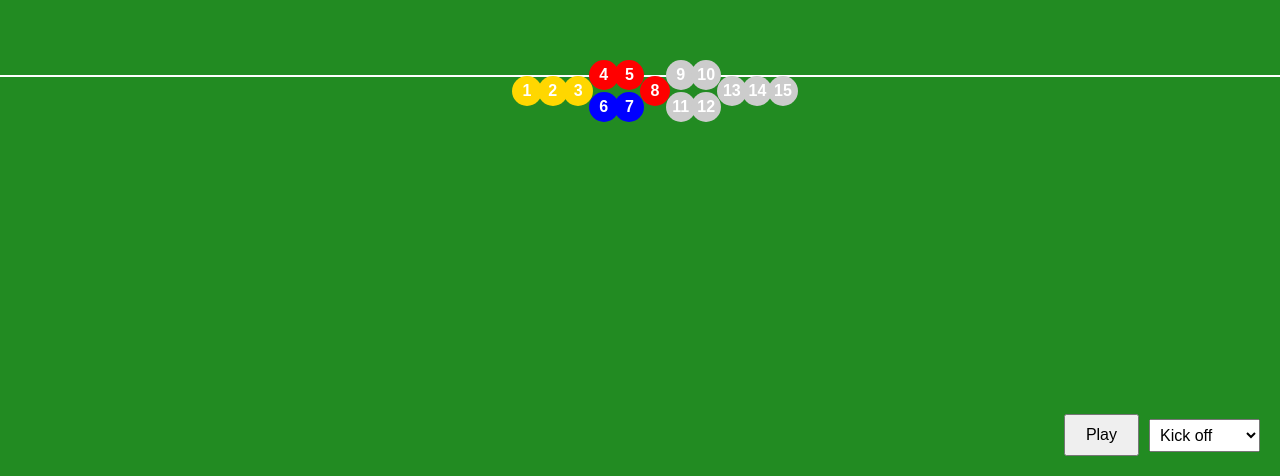
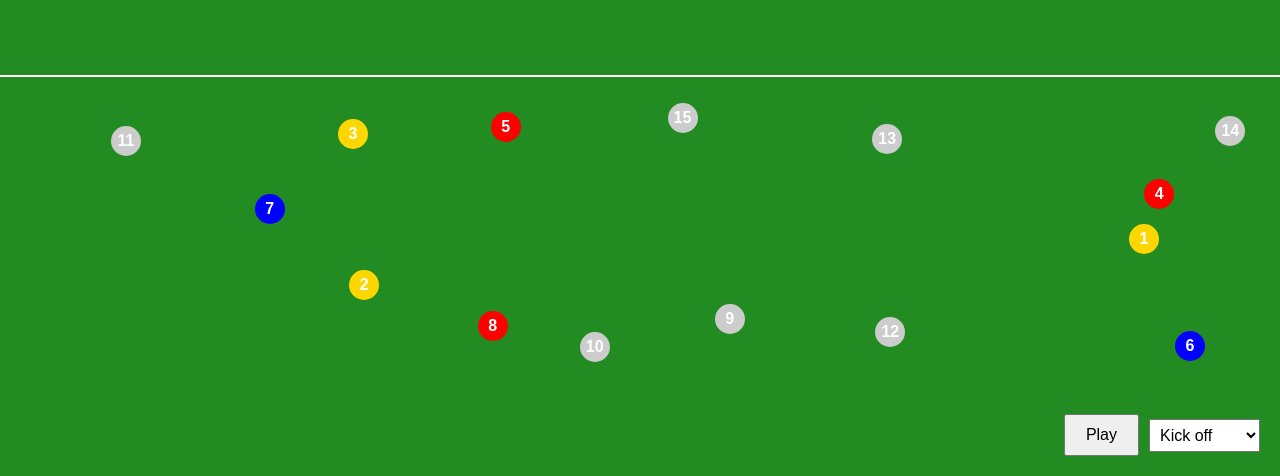
Before and after one commit to jace-crafted/RugbyPlays, a plain HTML site: page index.html in a window 1280 px wide. Shown: the part 324-800 px from the top of the page. Drawn offline with Linux system fonts and the light colour scheme.

Commit message:
Update index.html

```diff
--- a/index.html
+++ b/index.html
@@ -152,78 +152,61 @@
 
   // Formation positions (percentages for responsiveness)
   const formations = {
-    "Kick off": [
-      { label: '1',  color: 'yellow', x: 40,  y: 50 },
-      { label: '2',  color: 'yellow', x: 42,  y: 50 },
-      { label: '3',  color: 'yellow', x: 44,  y: 50 },
-      { label: '4',  color: 'red',    x: 46,  y: 48 },
-      { label: '5',  color: 'red',    x: 48,  y: 48 },
-      { label: '6',  color: 'blue',   x: 46,  y: 52 },
-      { label: '7',  color: 'blue',   x: 48,  y: 52 },
-      { label: '8',  color: 'red',    x: 50,  y: 50 },
-      { label: '9',  color: 'white',  x: 52,  y: 48 },
-      { label: '10', color: 'white',  x: 54,  y: 48 },
-      { label: '11', color: 'white',  x: 52,  y: 52 },
-      { label: '12', color: 'white',  x: 54,  y: 52 },
-      { label: '13', color: 'white',  x: 56,  y: 50 },
-      { label: '14', color: 'white',  x: 58,  y: 50 },
-      { label: '15', color: 'white',  x: 60,  y: 50 },
+    "Receive Kick off": [
+      { label: '1', color: 'yellow',   x: 88.20337620578779, y: 68.48813913428522 },
+	  { label: '2', color: 'yellow',   x: 27.289323714768386, y: 74.30748188076956 },
+	  { label: '3', color: 'yellow',   x: 26.394192122186492, y: 55.33241091630654 },
+	  { label: '4', color: 'red', 	    x: 89.38153135048232, y: 62.88521335242076 },
+	  { label: '5', color: 'red', 	    x: 38.32646704180064, y: 54.43862419575141 },
+	  { label: '6', color: 'blue',     x: 91.79310691318328, y: 81.84729955261527 },
+	  { label: '7', color: 'blue',     x: 19.891312038016856, y: 64.81128883232287 },
+	  { label: '8', color: 'red', 	    x: 37.32499493663334, y: 79.43213339867138 },
+	  { label: '9', color: 'white',    x: 55.83132532248543, y: 78.53834667811626 },
+	  { label: '10',color: 'white',   x: 45.28989147909968, y: 82.00095470986501 },
+	  { label: '11',color: 'white',   x: 8.670786646018074, y: 56.22186726869985 },
+	  { label: '12',color: 'white',   x: 68.38826366559485, y: 80.18524972624529 },
+	  { label: '13',color: 'white',   x: 68.1378968658938, y: 56.024930620591206 },
+	  { label: '14',color: 'white',   x: 94.94992958387762, y: 55.05540049850589 },
+	  { label: '15',color: 'white',   x: 52.148648473610834, y: 53.39335067213591 }
     ],
-    "Scrum": [
-      { label: '1',  color: 'yellow', x: 30,  y: 50 },
-      { label: '2',  color: 'yellow', x: 32,  y: 50 },
-      { label: '3',  color: 'yellow', x: 34,  y: 50 },
-      { label: '4',  color: 'red',    x: 36,  y: 48 },
-      { label: '5',  color: 'red',    x: 38,  y: 48 },
-      { label: '6',  color: 'blue',   x: 36,  y: 52 },
-      { label: '7',  color: 'blue',   x: 38,  y: 52 },
-      { label: '8',  color: 'red',    x: 40,  y: 50 },
-      { label: '9',  color: 'white',  x: 42,  y: 48 },
-      { label: '10', color: 'white',  x: 44,  y: 48 },
-      { label: '11', color: 'white',  x: 42,  y: 52 },
-      { label: '12', color: 'white',  x: 44,  y: 52 },
-      { label: '13', color: 'white',  x: 46,  y: 50 },
-      { label: '14', color: 'white',  x: 48,  y: 50 },
-      { label: '15', color: 'white',  x: 50,  y: 50 },
+    "Left Scrum": [
+		{ label: '1',  color: 'yellow',  x: 12.266378617363344, y: 44.74305725097656 },
+		{ label: '2',  color: 'yellow',  x: 15.606579059956541, y: 44.75 },
+		{ label: '3',  color: 'yellow',  x: 18.945940514469452, y: 44.9513905843099 },
+		{ label: '4',  color: 'red', 	  x: 13.068562841875378, y: 50.493057250976555 },
+		{ label: '5',  color: 'red',   x: 17.31896477113583, y: 50.29166666666667 },
+		{ label: '6',  color: 'blue',    x: 20.464061234158333, y: 50.31250000000001 },
+		{ label: '7',  color: 'blue',    x: 9.548331993569132, y: 50.416666666666664 },
+		{ label: '8',  color: 'red',   x: 15.192089510117313, y: 55.55555725097656 },
+		{ label: '9',  color: 'white',   x: 17.834774397577117, y: 59.972223917643234 },
+		{ label: '10', color: 'white',  x: 28.56963424437299, y: 68.125 },
+		{ label: '11', color: 'white',  x: 85.78845450349176, y: 77.02083333333334 },
+		{ label: '12', color: 'white',  x: 43.415062220533564, y: 72.8402811686198 },
+		{ label: '13', color: 'white',  x: 60.95676238130526, y: 76.14583333333333 },
+		{ label: '14', color: 'white',  x: 4.060322985388458, y: 67.68055725097656 },
+		{ label: '15', color: 'white',  x: 34.946076126343954, y: 83.2777811686198 }
     ],
-    "Left Maul": [
-      { label: '1', color: 'yellow', x: 20, y: 40 },
-      { label: '2', color: 'yellow', x: 22, y: 42 },
-      { label: '3', color: 'yellow', x: 24, y: 44 },
-      { label: '4', color: 'red',    x: 26, y: 46 },
-      { label: '5', color: 'red',    x: 28, y: 48 },
-      { label: '6', color: 'blue',   x: 30, y: 44 },
-      { label: '7', color: 'blue',   x: 32, y: 46 },
-      { label: '8', color: 'red',    x: 34, y: 45 },
-      { label: '9', color: 'white',  x: 36, y: 44 },
-      { label: '10',color: 'white',  x: 38, y: 46 },
-      { label: '11',color: 'white',  x: 36, y: 48 },
-      { label: '12',color: 'white',  x: 38, y: 50 },
-      { label: '13',color: 'white',  x: 40, y: 46 },
-      { label: '14',color: 'white',  x: 42, y: 48 },
-      { label: '15',color: 'white',  x: 44, y: 50 },
+	"Right Scrum": [
+      { label: '1',  color: 'yellow', x: 77.59328271798383, y: 44.25634498041967 },
+	  { label: '2',  color: 'yellow', x: 81.46938802345007, y: 44.13542785014047 },
+	  { label: '3',  color: 'yellow', x: 85.0767080423533, y: 44.377264878314584 },
+	  { label: '4',  color: 'red', 	 x: 79.62804959901277, y: 50.961680035726594 },
+	  { label: '5',  color: 'red', 	 x: 83.39613641573301, y: 51.20351983151641 },
+	  { label: '6',  color: 'blue',  x: 75.44798529033109, y: 50.96734811269643 },
+	  { label: '7',  color: 'blue',  x: 87.14747781538887, y: 50.971128675753455 },
+	  { label: '8',  color: 'red', 	 x: 81.21650916587119, y: 56.59008046676613 },
+	  { label: '9',  color: 'white', x: 77.96422829581994, y: 61.844387817797006 },
+	  { label: '10', color: 'white', x: 66.67336712312851, y: 62.69082433544565 },
+	  { label: '11', color: 'white', x: 24.21288934934561, y: 68.50437825734531 },
+	  { label: '12', color: 'white', x: 55.687299035369776, y: 64.03037801423794 },
+	  { label: '13', color: 'white', x: 41.824927130696096, y: 66.26360034035031 },
+	  { label: '14', color: 'white', x: 93.07425643086816, y: 60.58040665352529 },
+	  { label: '15', color: 'white', x: 61.902130225080384, y: 79.2019325485556 }
     ],
-    "Right Maul": [
-      { label: '1', color: 'yellow', x: 60, y: 40 },
-      { label: '2', color: 'yellow', x: 62, y: 42 },
-      { label: '3', color: 'yellow', x: 64, y: 44 },
-      { label: '4', color: 'red',    x: 66, y: 46 },
-      { label: '5', color: 'red',    x: 68, y: 48 },
-      { label: '6', color: 'blue',   x: 70, y: 44 },
-      { label: '7', color: 'blue',   x: 72, y: 46 },
-      { label: '8', color: 'red',    x: 74, y: 45 },
-      { label: '9', color: 'white',  x: 76, y: 44 },
-      { label: '10',color: 'white',  x: 78, y: 46 },
-      { label: '11',color: 'white',  x: 76, y: 48 },
-      { label: '12',color: 'white',  x: 78, y: 50 },
-      { label: '13',color: 'white',  x: 80, y: 46 },
-      { label: '14',color: 'white',  x: 82, y: 48 },
-      { label: '15',color: 'white',  x: 84, y: 50 },
-    ]
   };
 
   let dots = [];
-  let currentFormation = "Kick off";
+  let currentFormation = "Receive Kick off";
   let lineCanvas, lineCtx;
 
   // Create a canvas for drawing dot movement lines
@@ -338,6 +321,9 @@
 
   // Play/Reset button handling
   playButton.addEventListener('click', () => {
+	dots.forEach(dot => {
+		console.log(dot.dataset.label+" x - "+dot.dataset.xPercent+" y - "+dot.dataset.yPercent);
+	});
     if (!isPlaying) {
       isPlaying = true;
       playButton.textContent = 'Reset';
```
